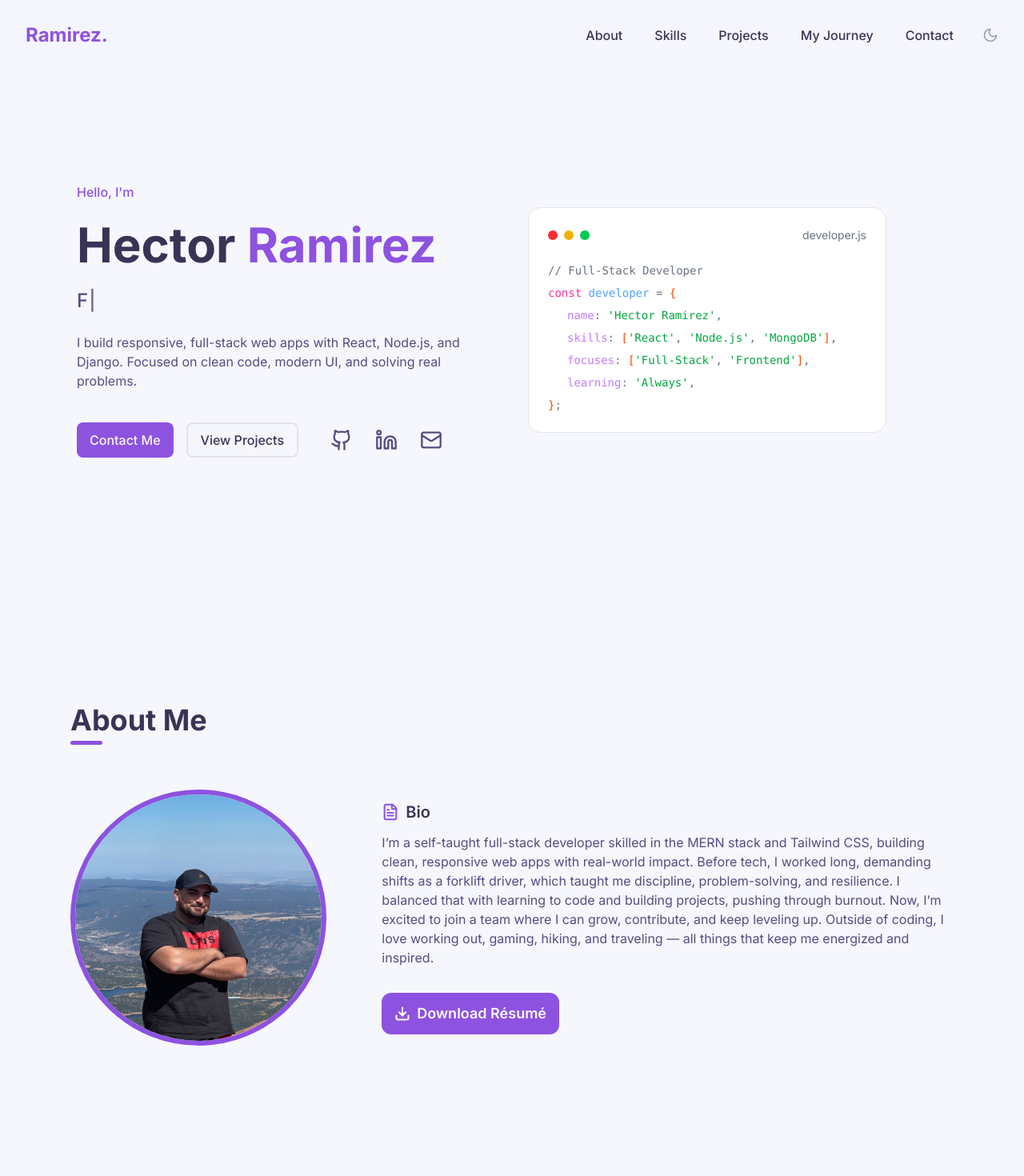
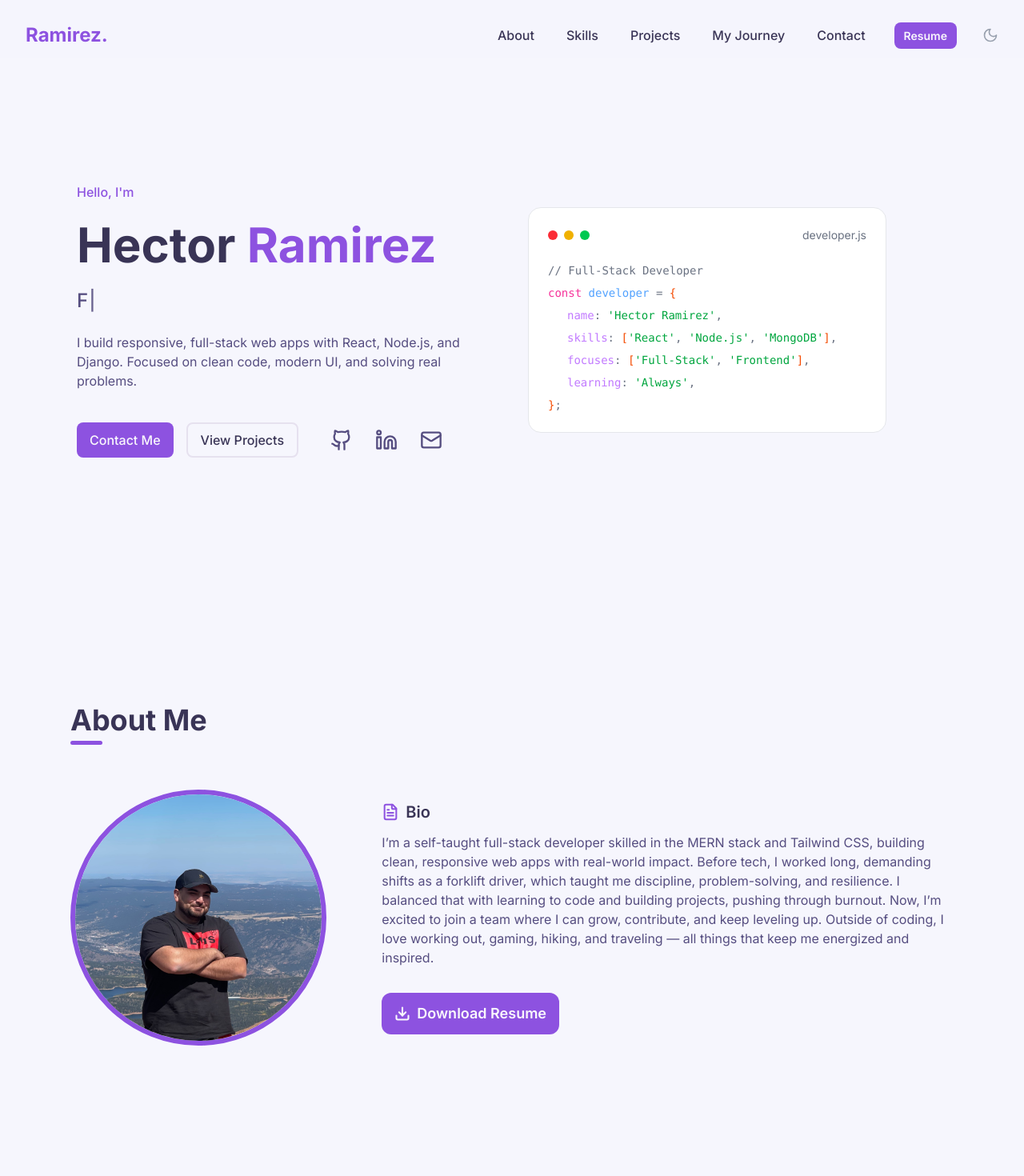
Before and after one commit to hectorlil48/my-portfolio, a React (Vite) app: page / in a window 1280 px wide. Shown: the top 1470 px of the page at 80% size. Built offline with nearby package versions, Linux system fonts and the light colour scheme.

Commit message:
Added my resume to my public folder and added a resume button to my menus

```diff
--- a/src/components/layout/DesktopMenu.jsx
+++ b/src/components/layout/DesktopMenu.jsx
@@ -5,6 +5,18 @@ import ToggleLightDark from "./ToggleLightDark";
 const DesktopMenu = ({ activeId }) => (
   <ul className="text-heading hidden items-center space-x-8 text-base font-medium md:flex">
     <MenuLinks activeId={activeId} />
+
+    <li>
+      <a
+        href="public/Resume 2.0.pdf"
+        download
+        aria-label="Download resume"
+        className="bg-primary text-main-btn rounded-lg px-3 py-[8px] text-sm font-semibold transition-transform duration-300 hover:scale-105 hover:shadow-md"
+      >
+        Resume
+      </a>
+    </li>
+
     <li>
       <ToggleLightDark />
     </li>
--- a/src/components/layout/MobileMenu.jsx
+++ b/src/components/layout/MobileMenu.jsx
@@ -8,6 +8,17 @@ const MobileMenu = ({ activeId, onClose }) => (
   >
     <ul className="space-y-5 text-base font-medium">
       <MenuLinks activeId={activeId} onLinkClick={onClose} isMobile />
+
+      <li>
+        <a
+          href="public/Resume 2.0.pdf"
+          download
+          aria-label="Download resume"
+          className="bg-primary text-main-btn ml-[-6px] rounded-lg px-3 py-[8px] text-sm font-semibold transition-transform duration-300 hover:scale-105 hover:shadow-md"
+        >
+          Resume
+        </a>
+      </li>
     </ul>
   </div>
 );
--- a/src/components/sections/About.jsx
+++ b/src/components/sections/About.jsx
@@ -60,16 +60,14 @@ const About = () => {
           {/* Download Resume */}
           <div className="flex items-center justify-center transition-all duration-300 lg:justify-start">
             <a
-              href="/resume.pdf"
+              href="public/Resume 2.0.pdf"
               download
               aria-label="Download resume"
               className="group bg-primary text-main-btn inline-block rounded-xl p-4 text-lg font-semibold transition-all duration-300 ease-in-out hover:scale-105 hover:shadow-md"
             >
               <div className="flex items-center gap-2">
                 <Download className="h-5 w-5 stroke-[2.5] transition-transform group-hover:rotate-12" />
-                <span className="leading-none">
-                  Download R&eacute;sum&eacute;
-                </span>
+                <span className="leading-none">Download Resume</span>
               </div>
             </a>
           </div>
```
Also changed, not shown: 1 other file (tests, documents, lock files or other folders).
